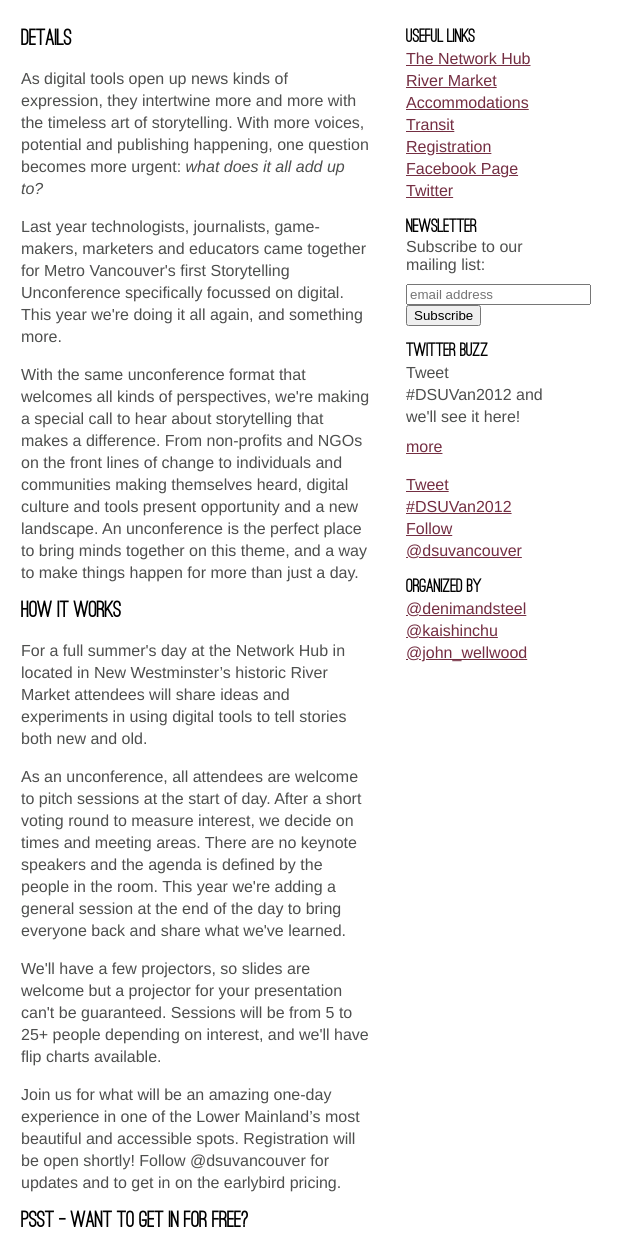
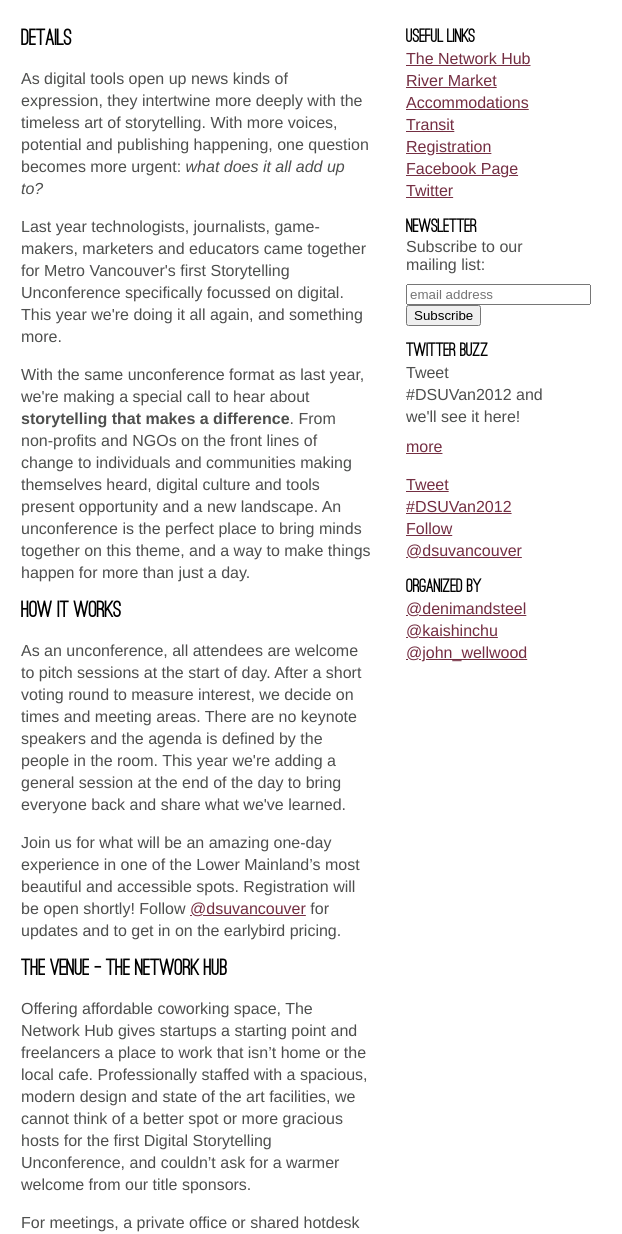
Before and after one commit to denimandsteel/digitalstorytellingunconference.org, a plain HTML site: page index.html in a window 1280 px wide. Shown: the part 349-1583 px from the top of the page, 445-1067 px from the left. Drawn offline with Linux system fonts and the light colour scheme.

Commit message:
Leaner text, commented out a bunch of reg links, linked twitter account

```diff
--- a/index.html
+++ b/index.html
@@ -14,7 +14,7 @@
 </head>
 <body>
 <div id="wrapper">
-  <div id="register"><a href='http://www.eventbrite.ca/event/3610582349'><img width="142" height="212" alt="Register Here" src="images/register.png"></a></div>
+<!--  <div id="register"><a href='http://www.eventbrite.ca/event/3610582349'><img width="142" height="212" alt="Register Here" src="images/register.png"></a></div> -->
 
   <h1 class="logo"><a href="/">DSU</a></h1>
 
@@ -46,26 +46,20 @@
   <div id="main">
     <h2 class='head'>Details</h2>
 
-    <p>As digital tools open up news kinds of expression, they intertwine more and more with the timeless art of storytelling. With more voices, potential and publishing happening, one question becomes more urgent: <em>what does it all add up to?</em></p>
+    <p>As digital tools open up news kinds of expression, they intertwine more deeply with the timeless art of storytelling. With more voices, potential and publishing happening, one question becomes more urgent: <em>what does it all add up to?</em></p>
 
     <p>Last year technologists, journalists, game-makers, marketers and educators came together for Metro Vancouver's first Storytelling Unconference specifically focussed on digital. This year we're doing it all again, and something more.</p>
 
-    <p>With the same unconference format that welcomes all kinds of perspectives, we're making a special call to hear about storytelling that makes a difference. From non-profits and NGOs on the front lines of change to individuals and communities making themselves heard, digital culture and tools present opportunity and a new landscape. An unconference is the perfect place to bring minds together on this theme, and a way to make things happen for more than just a day.</p>
+    <p>With the same unconference format as last year, we're making a special call to hear about <strong>storytelling that makes a difference</strong>. From non-profits and NGOs on the front lines of change to individuals and communities making themselves heard, digital culture and tools present opportunity and a new landscape. An unconference is the perfect place to bring minds together on this theme, and a way to make things happen for more than just a day.</p>
 
 <!--    <p class='more'><a href='http://www.eventbrite.ca/event/3610582349'>REGISTER NOW!<br />Ticket comes with LUNCH &amp; REFRESHMENTS</a></p>
 -->
 
     <h2 class='head'>How it Works</h2>
 
-    <p>For a full summer's day at the Network Hub in located in New Westminster’s historic River Market attendees will share ideas and experiments in using digital tools to tell stories both new and old.</p>
     <p>As an unconference, all attendees are welcome to pitch sessions at the start of day. After a short voting round to measure interest, we decide on times and meeting areas. There are no keynote speakers and the agenda is defined by the people in the room. This year we're adding a general session at the end of the day to bring everyone back and share what we've learned.</p>
 
-    <p>We'll have a few projectors, so slides are welcome but a projector for your presentation can't be guaranteed. Sessions will be from 5 to 25+ people depending on interest, and we'll have flip charts available.</p>
-
-    <p>Join us for what will be an amazing one-day experience in one of the Lower Mainland’s most beautiful and accessible spots. Registration will be open shortly! Follow @dsuvancouver for updates and to get in on the earlybird pricing.</p>
-
-    <h2 class='head'>Psst - Want to get in for free?</h2>
-	<p>We're in need of some volunteers to help with circulating and answering questions during the event, with set up (8am) and cleanup (until about 4:30pm). Besides being revered in general, volunteers get their ticket comp'd. Help out AND beat the system! Email us at <a href="mailto:hello@denimandsteel.com">hello@denimandsteel.com</a> to be a volunteer.</p>
+    <p>Join us for what will be an amazing one-day experience in one of the Lower Mainland’s most beautiful and accessible spots. Registration will be open shortly! Follow <a href="http://twitter.com/dsuvancouver" alt="DSUVancouver Twitter Page">@dsuvancouver</a> for updates and to get in on the earlybird pricing.</p>
 
     <h2 class='head'>The Venue - The Network Hub</h2>
 
@@ -116,7 +110,7 @@
       <p>We are still looking for a few sponsors at the $250-$500 level to help cover remaining costs. Sponsors will receive a place on the website, special multiple mentions on our Twitter account and at the event. Any leftover funds will be donated to the literacy organization Frontier College after the event, with all sponsors listed as contributors. No matter how many digital tools we’re fascinated by, there are those who have missed out on the basics and we don’t want to forget about them.</p>
     </div>
 
-    <p class='more'><a href='http://www.eventbrite.ca/event/3610582349'>REGISTER NOW!<br />Ticket comes with LUNCH &amp; REFRESHMENTS</a></p>
+    <!-- <p class='more'><a href='http://www.eventbrite.ca/event/3610582349'>REGISTER NOW!<br />Ticket comes with LUNCH &amp; REFRESHMENTS</a></p> -->
 
     <a class='top' href="#wrapper">back to top</a>
 
```
